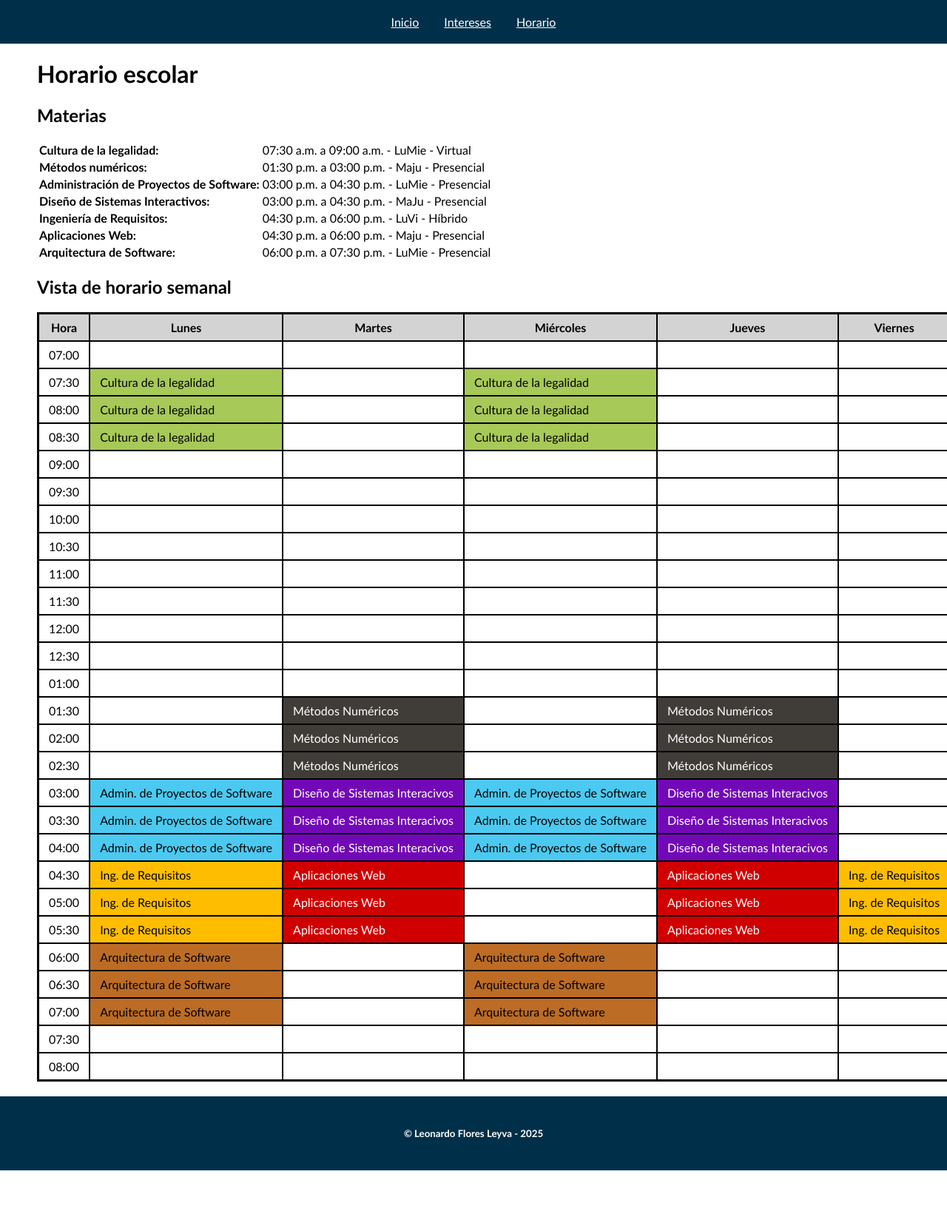
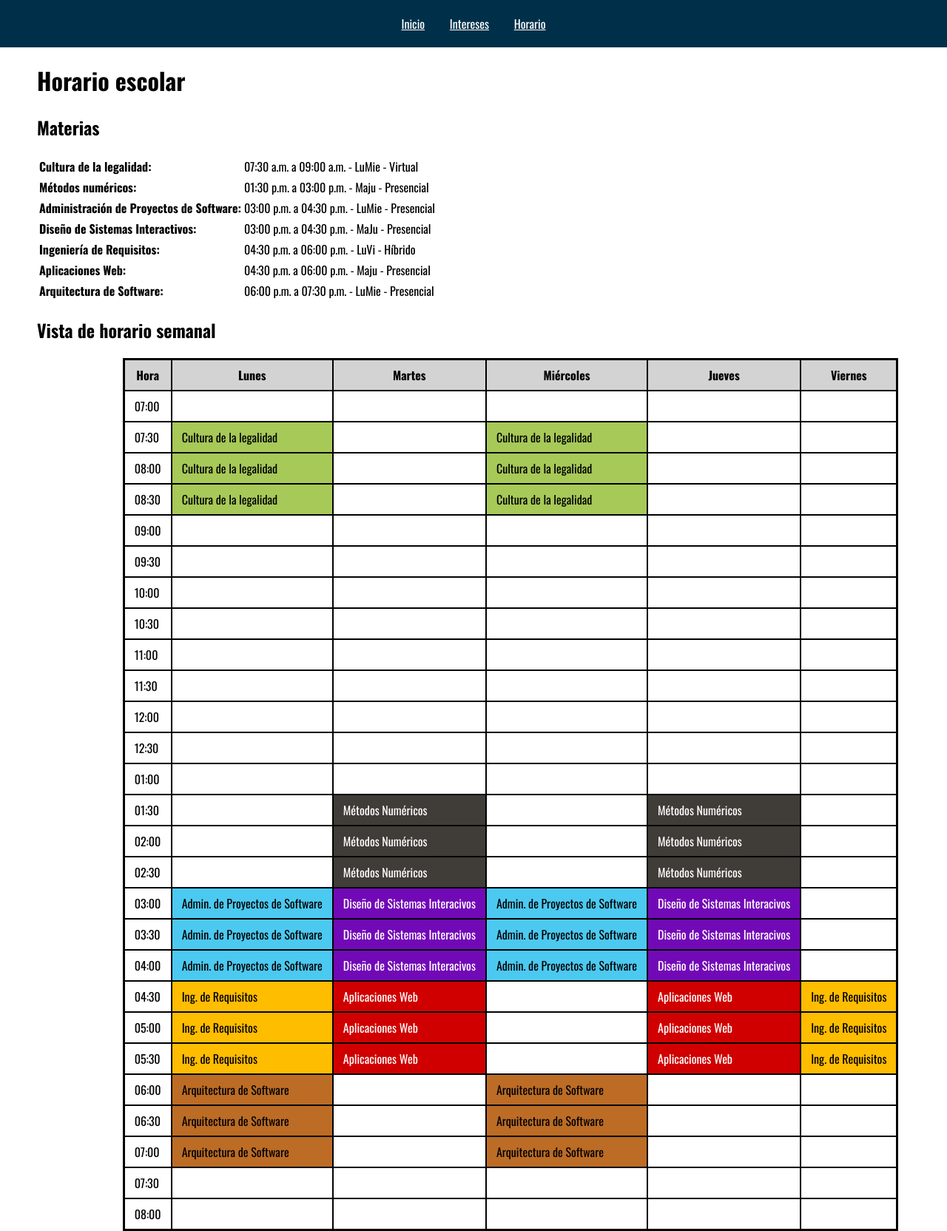
Before and after one commit to leonardofloresleyva/Curriculum_LeyvaLeonardo, a plain HTML site: page Curriculum_LeyvaLeonardo/schedule.html in a window 1280 px wide. Shown: the top 1664 px of the page at 74% size. Before the commit the page ends 1582 px from the top, so only its background shows below. Drawn offline with nearby package versions, Linux system fonts and the light colour scheme.

Commit message:
Avance correspondiente a asignación 10
Se sube el avance correspondiente a la asignación 10, donde se incluye la implementación de pseudo-clases, pseudo-elementos, float,  clear, y el resto de temas aprendidos durante el desarrollo de esta asignación.

```diff
--- /dev/null
+++ b/Curriculum_LeyvaLeonardo/global.css
@@ -0,0 +1,47 @@
+
+@import url('https://fonts.googleapis.com/css2?family=Oswald:wght@200..700&display=swap');
+
+:root{
+    --primary-bg-color: #003049;
+    --cultura-legalidad: #a7c957;
+    --metodos-numericos: #403d39;
+    --administracion-proyectos: #4cc9f0;
+    --disenio-sistemas: #7209b7;
+    --aplicaciones-web: #d00000;
+    --ingenieria-requisitos: #ffbd00;
+    --arquitectura-software: #bc6c25;
+    --celda-seleccionada: #82f2e4;
+}
+
+body{
+    font-family: "Oswald", sans-serif;
+    font-optical-sizing: auto;
+    font-weight: normal;
+    font-style: normal;
+    margin: 0px;
+}
+
+body::selection{
+    background-color: black;
+    color: #0bff00;
+}
+
+#seccion-navegacion{
+    background-color: var(--primary-bg-color);
+    padding: 20px;
+    text-align: center;
+}
+
+#seccion-navegacion > a{padding: 0px 15px;}
+
+#seccion-navegacion > a:link{color: white;}
+
+#seccion-navegacion > a:visited{color: yellow;}
+
+footer{
+    clear: both;
+    color: white;
+    background-color: var(--primary-bg-color);
+    padding: 20px;
+    text-align: center;
+}
--- a/Curriculum_LeyvaLeonardo/styles.css
+++ b/Curriculum_LeyvaLeonardo/styles.css
@@ -1,45 +1,72 @@
-body{
-    font-family: Trebuchet MS, sans-serif;
-    margin: 0px;
-}
+
+@import url(./global.css);
 
 main{
     position: relative;
     left: 50px;
 }
 
-#seccion-navegacion{
-    background-color: #003049   ;
-    padding: 20px;
-    text-align: center;
+#seccion-portada{
+    margin: auto;
+    display: block;
 }
 
-#seccion-navegacion > a{
-    color: white;
-    padding: 0px 15px;
+#seccion-portada > h1{font-size: 2em;}
+
+#seccion-portada > img{
+    float: left;
+    margin: 0px 20px 20px 0px;
+    border: 20px ridge #a16e16;
 }
 
-#seccion-portada > h1{
-    font-size: 2em;
+#seccion-portada > p{
+    position: relative;
+    top: 150px;
 }
 
-footer{
-    color: white;
-    background-color: #003049;
-    padding: 20px;
-    text-align: center;
-}
+.contenido{clear: left;}
+
+#seccion-biografia > h2::after{content: "📖";}
+
+#seccion-experiencia-laboral > h2::after{content: "💼";}
+
+#seccion-educacion > h2::after{content: "🎓";}
+
+#seccion-idiomas > h2::after{content: "🌐";}
+
+#videojuegos::before{content: "🎮";}
+
+#futbol::before{content: "⚽";}
+
+#libros::before{content: "📕";}
+
+#series-peliculas::before{content: "🎬";}
+
+#youtube::before{content: "▶️";}
+
+#desarrollo-web::before{content: "🖥️";}
+
+#liderazgo::before{content: "👑";}
+
+#curriculum::before{content: "📋";}
 
 #tabla-vista-semanal{
-    padding: 0px 0px;
-    margin: 20px 0px;
+    margin: auto;
+    margin-top: 20px;
+    margin-bottom: 20px;
     border: thin solid black;
     background-color: black;
 }
+
 #tabla-vista-semanal td{
     border: medium solid white;
     padding: 5px 10px;
     background-color: white;
+}
+
+#tabla-vista-semanal td:hover{
+    background-color: var(--celda-seleccionada);
+    border: medium solid var(--celda-seleccionada);
 }
 
 #tabla-vista-semanal th{
@@ -49,39 +76,39 @@ footer{
 }
 
 #tabla-vista-semanal .cultura-legalidad{
-    border: medium solid #a7c957;
-    background-color: #a7c957;
+    border: medium solid var(--cultura-legalidad);
+    background-color: var(--cultura-legalidad);
 }
 
 #tabla-vista-semanal .metodos-numericos{
-    border: medium solid #403d39;
-    background-color: #403d39;
+    border: medium solid var(--metodos-numericos);
+    background-color: var(--metodos-numericos);
     color: white;
 }
 
 #tabla-vista-semanal .administracion-proyectos{
-    border: medium solid #4cc9f0;
-    background-color: #4cc9f0;
+    border: medium solid var(--administracion-proyectos);
+    background-color: var(--administracion-proyectos);
 }
 
 #tabla-vista-semanal .disenio-sistemas{
-    border: medium solid #7209b7;
-    background-color: #7209b7;
+    border: medium solid var(--disenio-sistemas);
+    background-color: var(--disenio-sistemas);
     color: white;
 }
 
 #tabla-vista-semanal .aplicaciones-web{
-    border: medium solid #d00000;
-    background-color: #d00000;
+    border: medium solid var(--aplicaciones-web);
+    background-color: var(--aplicaciones-web);
     color: white;
 }
 
 #tabla-vista-semanal .ingenieria-requisitos{
-    border: medium solid #ffbd00;
-    background-color: #ffbd00;
+    border: medium solid var(--ingenieria-requisitos);
+    background-color: var(--ingenieria-requisitos);
 }
 
 #tabla-vista-semanal .arquitectura-software{
-    border: medium solid #bc6c25;
-    background-color: #bc6c25;
+    border: medium solid var(--arquitectura-software);
+    background-color: var(--arquitectura-software);
 }
```
Also changed, not shown: Curriculum_LeyvaLeonardo/index.html (+4 -4 lines), Curriculum_LeyvaLeonardo/interests.html (+8 -8 lines), Curriculum_LeyvaLeonardo/imgs/biografia.png (added).
